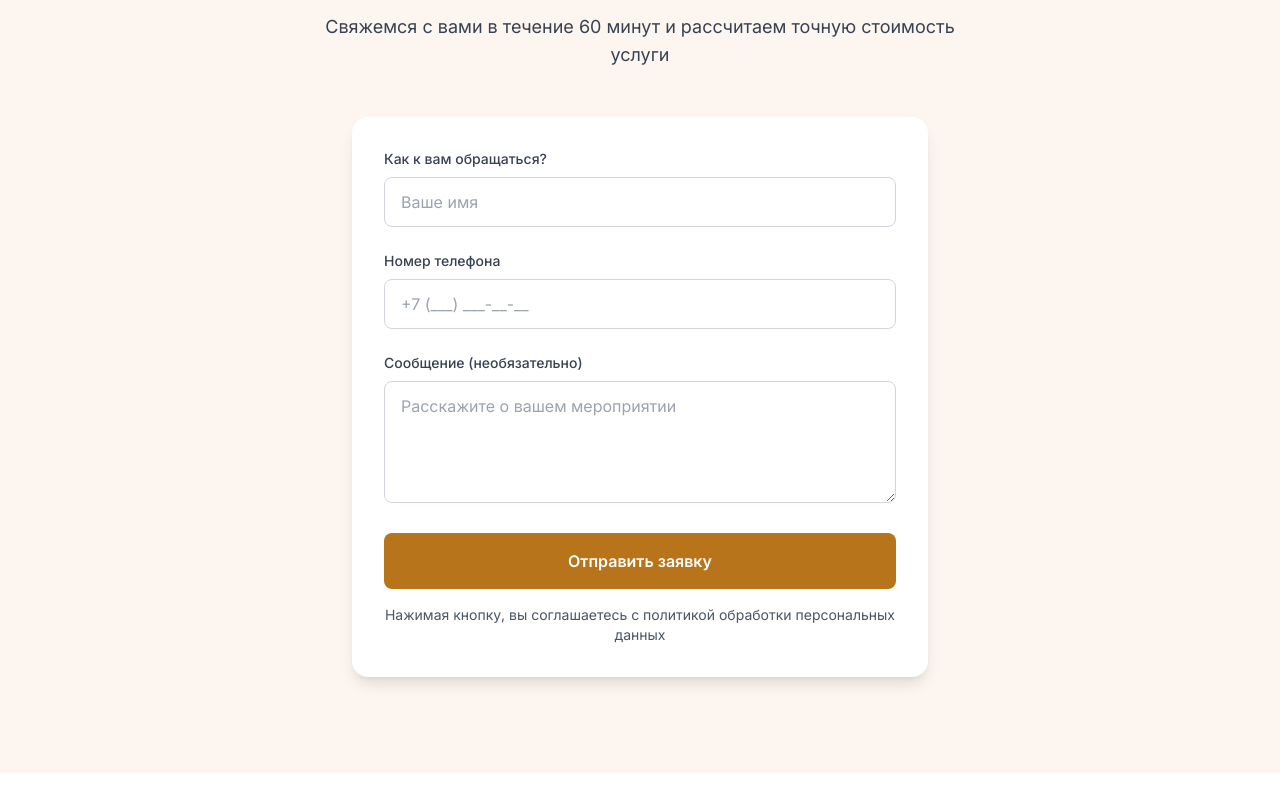
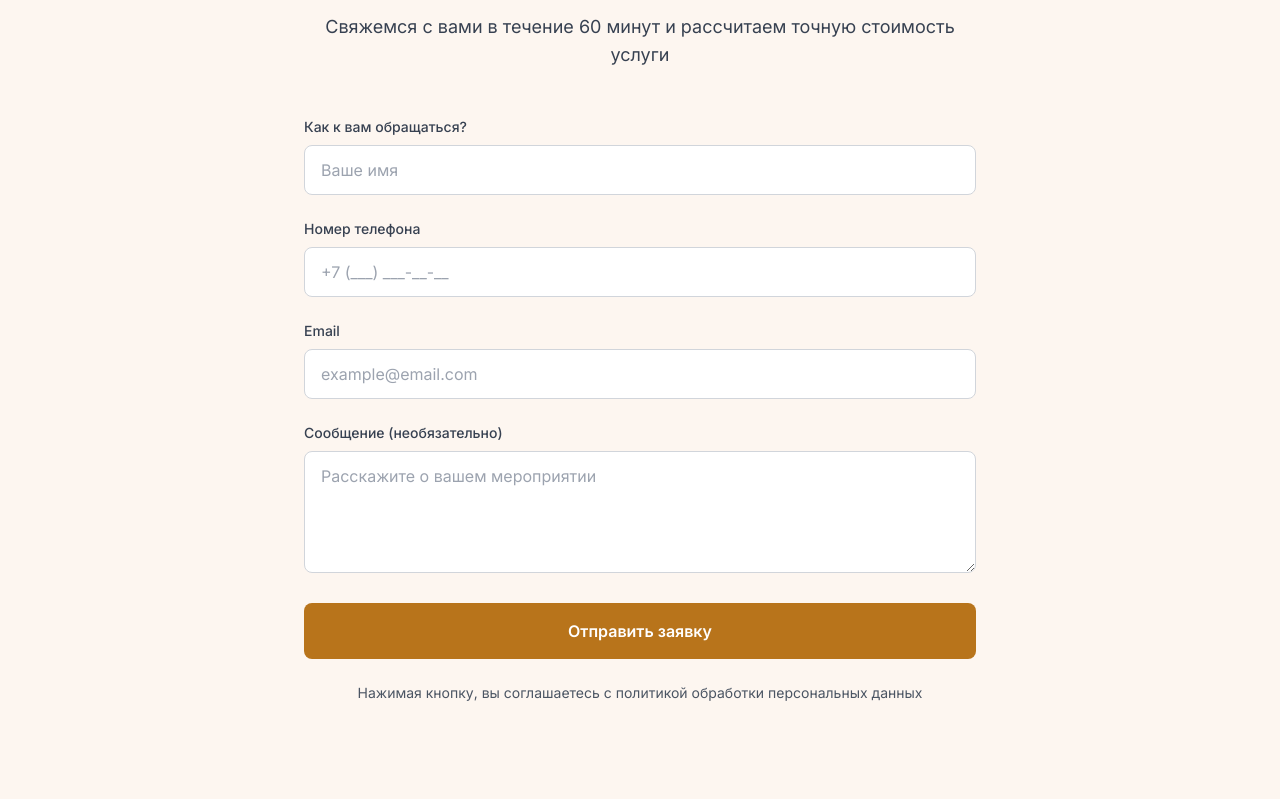
Before and after one commit to lesha358/LittleBarista, a Next.js app: page / in a window 1280 px wide. Shown: the part 5434-6233 px from the top of the page. Before the commit the page ends 6207 px from the top, so only its background shows below. Built offline with nearby package versions, Linux system fonts and the light colour scheme.

Commit message:
feat: добавлен функционал отправки формы в секции контактов

```diff
--- a/src/components/ContactForm.tsx
+++ b/src/components/ContactForm.tsx
@@ -6,13 +6,46 @@ export default function ContactForm() {
   const [formData, setFormData] = useState({
     name: '',
     phone: '',
+    email: '',
     message: ''
   });
+  const [isSubmitting, setIsSubmitting] = useState(false);
+  const [submitStatus, setSubmitStatus] = useState<'idle' | 'success' | 'error'>('idle');
+  const [errorMessage, setErrorMessage] = useState('');
 
-  const handleSubmit = (e: React.FormEvent) => {
+  const handleSubmit = async (e: React.FormEvent) => {
     e.preventDefault();
-    // Здесь будет логика отправки формы
-    console.log('Form submitted:', formData);
+    setIsSubmitting(true);
+    setSubmitStatus('idle');
+
+    try {
+      const response = await fetch('/api/contact', {
+        method: 'POST',
+        headers: {
+          'Content-Type': 'application/json',
+        },
+        body: JSON.stringify(formData),
+      });
+
+      const data = await response.json();
+
+      if (!response.ok) {
+        throw new Error(data.error || 'Ошибка при отправке формы');
+      }
+
+      setSubmitStatus('success');
+      setFormData({ name: '', phone: '', email: '', message: '' });
+    } catch (error) {
+      console.error('Error submitting form:', error);
+      setSubmitStatus('error');
+      if (error instanceof Error) {
+        setErrorMessage(error.message);
+      } else {
+        setErrorMessage('Произошла ошибка при отправке формы. Пожалуйста, попробуйте позже.');
+      }
+    } finally {
+      setIsSubmitting(false);
+    }
   };
 
   const handleChange = (e: React.ChangeEvent<HTMLInputElement | HTMLTextAreaElement>) => {
@@ -32,8 +65,8 @@ export default function ContactForm() {
           </p>
         </div>
 
-        <form onSubmit={handleSubmit} className="max-w-xl mx-auto bg-white rounded-2xl p-8 shadow-lg">
-          <div className="mb-6">
+        <form onSubmit={handleSubmit} className="max-w-2xl mx-auto space-y-6">
+          <div>
             <label htmlFor="name" className="block text-sm font-medium text-gray-700 mb-2">
               Как к вам обращаться?
             </label>
@@ -49,7 +82,7 @@ export default function ContactForm() {
             />
           </div>
 
-          <div className="mb-6">
+          <div>
             <label htmlFor="phone" className="block text-sm font-medium text-gray-700 mb-2">
               Номер телефона
             </label>
@@ -61,11 +94,28 @@ export default function ContactForm() {
               onChange={handleChange}
               className="w-full px-4 py-3 rounded-lg border border-gray-300 focus:ring-2 focus:ring-brown-500 focus:border-transparent"
               placeholder="+7 (___) ___-__-__"
+              pattern="[0-9+\s()-]*"
               required
             />
           </div>
 
-          <div className="mb-6">
+          <div>
+            <label htmlFor="email" className="block text-sm font-medium text-gray-700 mb-2">
+              Email
+            </label>
+            <input
+              type="email"
+              id="email"
+              name="email"
+              value={formData.email}
+              onChange={handleChange}
+              className="w-full px-4 py-3 rounded-lg border border-gray-300 focus:ring-2 focus:ring-brown-500 focus:border-transparent"
+              placeholder="example@email.com"
+              required
+            />
+          </div>
+
+          <div>
             <label htmlFor="message" className="block text-sm font-medium text-gray-700 mb-2">
               Сообщение (необязательно)
             </label>
@@ -80,11 +130,28 @@ export default function ContactForm() {
             />
           </div>
 
+          {/* Статус отправки */}
+          {submitStatus === 'success' && (
+            <div className="p-4 bg-green-50 text-green-700 rounded-lg">
+              Спасибо! Ваша заявка отправлена. Мы свяжемся с вами в ближайшее время.
+            </div>
+          )}
+          {submitStatus === 'error' && (
+            <div className="p-4 bg-red-50 text-red-700 rounded-lg">
+              {errorMessage}
+            </div>
+          )}
+
           <button
             type="submit"
-            className="w-full bg-brown-600 text-white py-4 px-8 rounded-lg font-semibold hover:bg-brown-700 transition-colors"
+            disabled={isSubmitting}
+            className={`w-full bg-brown-600 text-white py-4 px-8 rounded-lg font-semibold transition-colors ${
+              isSubmitting
+                ? 'bg-brown-400 cursor-not-allowed'
+                : 'hover:bg-brown-700'
+            }`}
           >
-            Отправить заявку
+            {isSubmitting ? 'Отправка...' : 'Отправить заявку'}
           </button>
 
           <p className="mt-4 text-sm text-gray-600 text-center">
```
